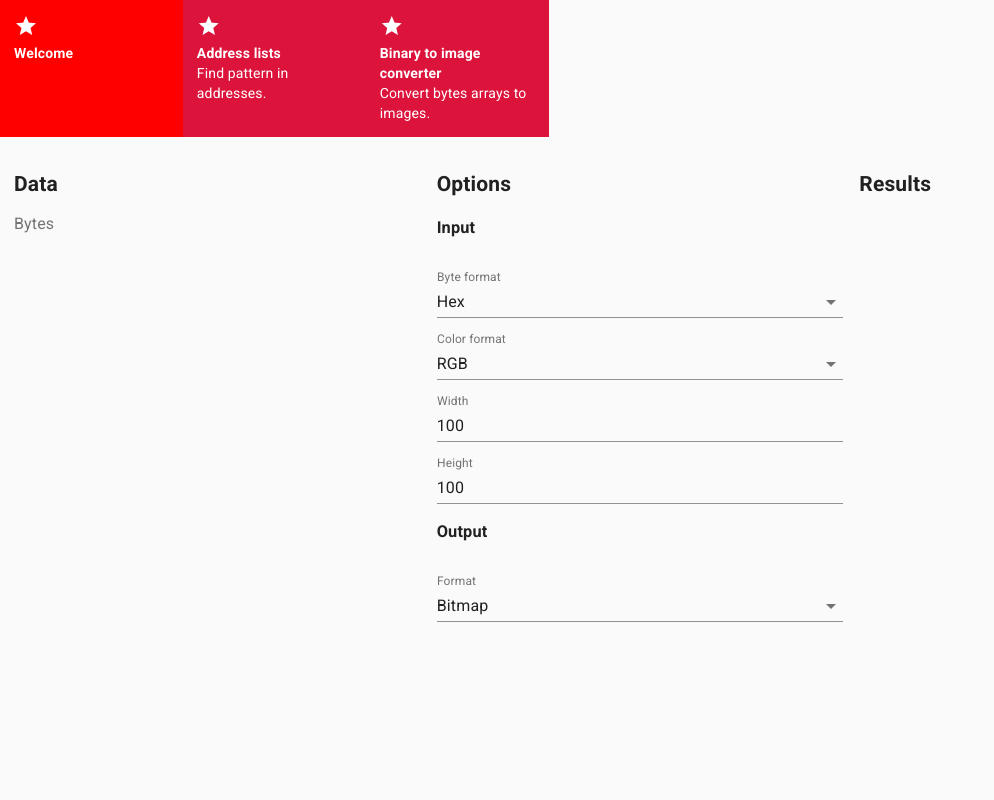
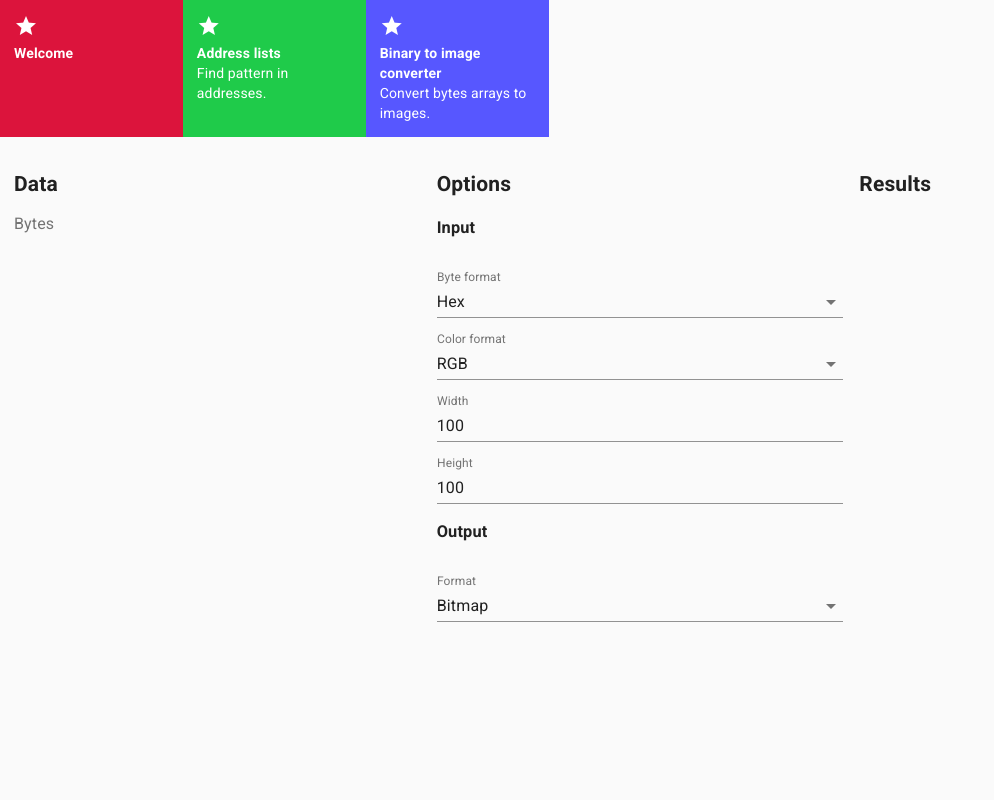
Before and after one commit to maluramichael/re-web-tools, a React (Create React App) app: page /binary-converter in a window 1280 px wide. Shown: the top 800 px of the page, without its empty margins (0-994 px from the left). Built offline with nearby package versions, Linux system fonts and the light colour scheme.

Commit message:
Fix #3 Add different colors to navigation icons

```diff
--- a/src/navigation.jsx
+++ b/src/navigation.jsx
@@ -8,9 +8,9 @@ import { Meta as BinaryConverterMeta } from './routes/binary-converter';
 
 import './navigation.scss';
 
-function FeatureLink({ to, icon, title, description }) {
+function FeatureLink({ to, icon, title, description, color }) {
   return (
-    <Link to={to}>
+    <Link to={to} className={'link'} style={{ backgroundColor: color || 'crimson' }}>
       <Icon>{icon}</Icon>
       <span className={'title'}>{title}</span>
       <span className={'description'}>{description}</span>
@@ -23,9 +23,11 @@ export function Navigation() {
     <FeatureLink to={'/'} icon={'star'} title={'Welcome'}/>
     <FeatureLink to={'/address-list'} icon={'star'}
                  title={AddressListMeta.title}
-                 description={AddressListMeta.description}/>
+                 description={AddressListMeta.description}
+                 color={AddressListMeta.color}/>
     <FeatureLink to={'/binary-converter'} icon={'star'}
                  title={BinaryConverterMeta.title}
-                 description={BinaryConverterMeta.description}/>
+                 description={BinaryConverterMeta.description}
+                 color={BinaryConverterMeta.color}/>
   </nav>;
 }
--- a/src/navigation.scss
+++ b/src/navigation.scss
@@ -3,7 +3,7 @@ nav.navigation {
   grid-template-columns: 1fr 1fr 1fr 1fr 1fr 1fr 1fr;
   column-gap: 0;
 
-  a {
+  .link {
     transition: background-color 0.1s;
 
     background-color: crimson;
--- a/src/routes/address-list/index.jsx
+++ b/src/routes/address-list/index.jsx
@@ -23,7 +23,7 @@ import { useStyles } from '../../lib/styles';
 export const Meta = {
   title: 'Address lists',
   description: 'Find pattern in addresses.',
-  color: 'blue'
+  color: '#1FCB4A'
 };
 
 export function AddressList() {
--- a/src/routes/binary-converter/index.jsx
+++ b/src/routes/binary-converter/index.jsx
@@ -10,12 +10,13 @@ import ExpansionPanel        from '@material-ui/core/ExpansionPanel';
 import ExpansionPanelSummary from '@material-ui/core/ExpansionPanelSummary';
 import Typography            from '@material-ui/core/Typography';
 import ExpansionPanelDetails from '@material-ui/core/ExpansionPanelDetails';
-import { useStyles }         from '../../lib/styles';
+
+import { useStyles } from '../../lib/styles';
 
 export const Meta = {
   title: 'Binary to image converter',
   description: 'Convert bytes arrays to images.',
-  color: 'green'
+  color: '#5757FF'
 };
 
 export function BinaryConverter() {
```
